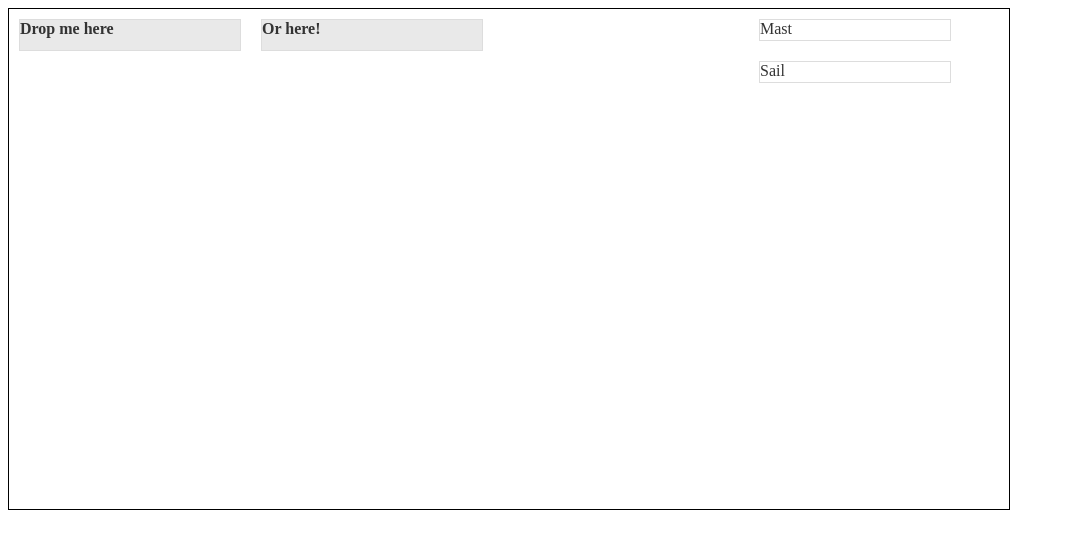
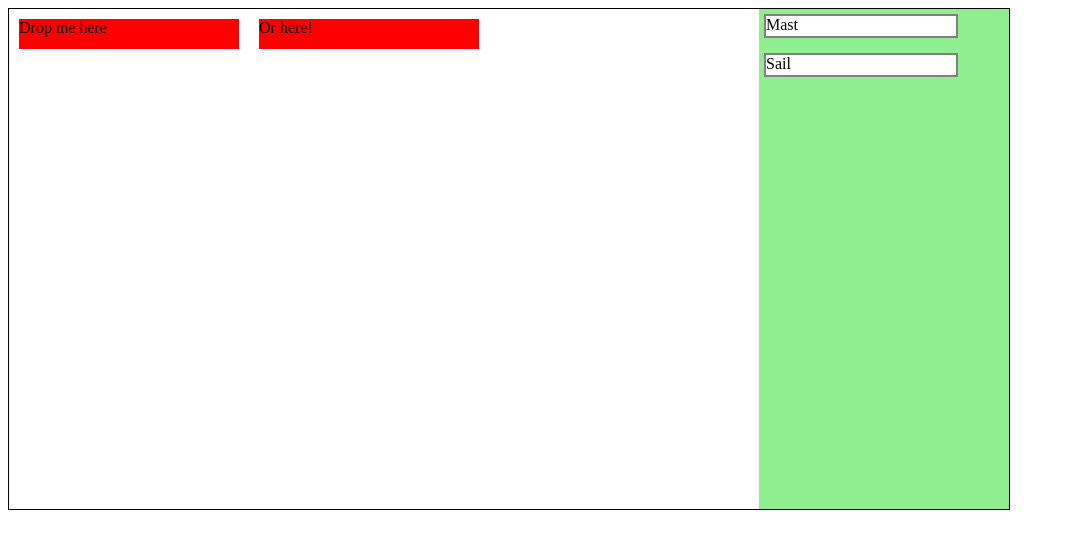
Before and after one commit to pkarjala/dragonquiz, a plain HTML site: page test_jquery_drag.html in a window 1280 px wide. Shown: the whole page, without its empty margins (0-1065 px from the left). Drawn offline with nearby package versions, Linux system fonts and the light colour scheme.

Commit message:
Update jquery dragging tests.

```diff
--- a/test_jquery_drag.html
+++ b/test_jquery_drag.html
@@ -8,36 +8,54 @@
     <link rel="stylesheet" href="http://code.jquery.com/ui/1.12.1/themes/base/jquery-ui.css">
 
     <style>
-      #draggable, #draggable2 { width: 190px; height: 20px; float: left; margin: 10px 10px 10px 0; cursor: -webkit-grab; }
-      #droppable, #droppable2 { width: 220px; height: 30px; float: left; margin: 10px; }
       #dragarea { width: 1000px; height: 500px; border: 1px solid; }
-      ul { margin: 0; padding: 0; }
-      li { list-style: none; }
+      .draggable { width: 190px; height: 20px; float: left; margin: 10px 10px 10px 0; border: solid 2px gray; background-color: white; }
+      .droppable { width: 220px; height: 30px; float: left; margin: 10px; background-color: red; }
+      #droppable-list  { display: inline-block; width: 75%; height: 500px; float: left; }
+      #draggable-queue { display: inline-block; width: 25%; height: 500px; float: right; background-color: lightgreen; }
+      #draggable-queue div, .droppable div {
+        margin-top: 5px;
+        margin-left: 5px;
+      }
+      .over {
+        border: solid 5px purple;
+      }
+
     </style>
     <script src="https://code.jquery.com/jquery-1.12.4.js"></script>
     <script src="https://code.jquery.com/ui/1.12.1/jquery-ui.js"></script>
     <script>
     $( function() {
-      $( "#draggable" ).draggable({
+      // Initialize draggables.
+      $( ".draggable" ).draggable({
         containment: "#dragarea",
-        scroll: false,
-        revert: "invalid"
-      });
-      $( "#draggable2" ).draggable({
-        containment: "#dragarea",
+        cursor: "move",
         scroll: false,
         revert: "invalid"
       });
 
-      $( "#droppable, #droppable2" ).droppable({
-        classes: {
-          "ui-droppable-active": "ui-state-active",
-          "ui-droppable-hover": "ui-state-hover"
+      // Initialize original drop area.
+      $( "#draggable-queue" ).droppable({
+        accept: ".draggable",
+        drop: function(event, ui) {
+          console.log("drop");
+          $(this).removeClass("border").removeClass("over");
+          var dropped = ui.draggable;
+          var droppedOn = $(this);
+          $(dropped).detach().css({top: 0,left: 0}).appendTo(droppedOn);
         },
+      });
+
+      $( "#draggable-queue" ).sortable();
+
+      // Initialize droppables.
+      $( ".droppable" ).droppable({
+        accept: ".draggable",
         drop: function( event, ui ) {
           $( this )
             .addClass( "ui-state-highlight" )
             .html( "Dropped!" );
+          $(dropped).detach().css({top: 0,left: 0}).appendTo(droppedOn);
         }
       });
     } );
@@ -45,14 +63,14 @@
   </head>
   <body>
     <div id="dragarea">
-      <div id="answerarea" style="display: inline-block; width: 75%; height: 500px; float: left;">
-        <div id="droppable" class="ui-widget-header">Drop me here</div>
-        <div id="droppable2" class="ui-widget-header">Or here!</div>
+      <div id="droppable-list">
+        <div class="droppable">Drop me here</div>
+        <div class="droppable">Or here!</div>
       </div>
-      <ul id="droppable-queue" style="display: inline-block; width: 25%; height: 500px; float: right;">
-        <li id="draggable" class="ui-widget-content">Mast</li>
-        <li id="draggable2" class="ui-widget-content">Sail</li>
-      </ul>
+      <div id="draggable-queue">
+        <div id="quiz-answer-1" class="draggable">Mast</div>
+        <div id="quiz-answer-2" class="draggable">Sail</div>
+      </div>
     </div>
   </body>
 </html>
```
Also changed, not shown: 1 other file.
